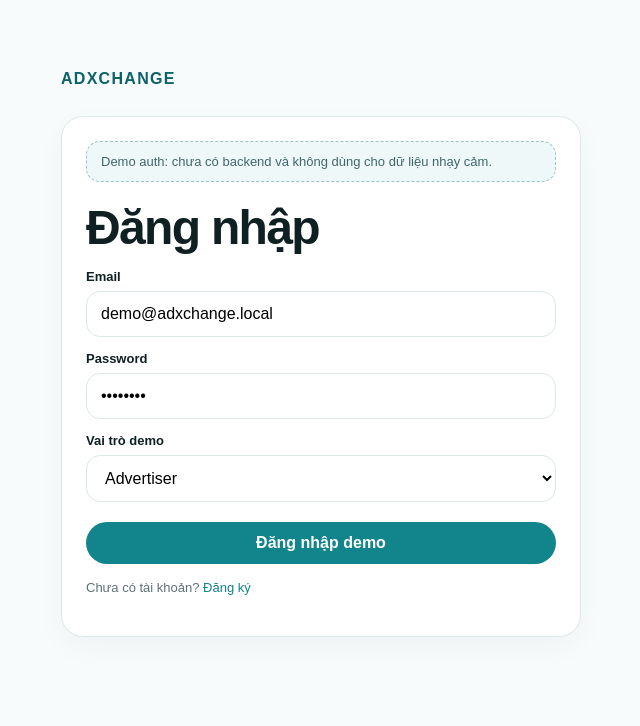
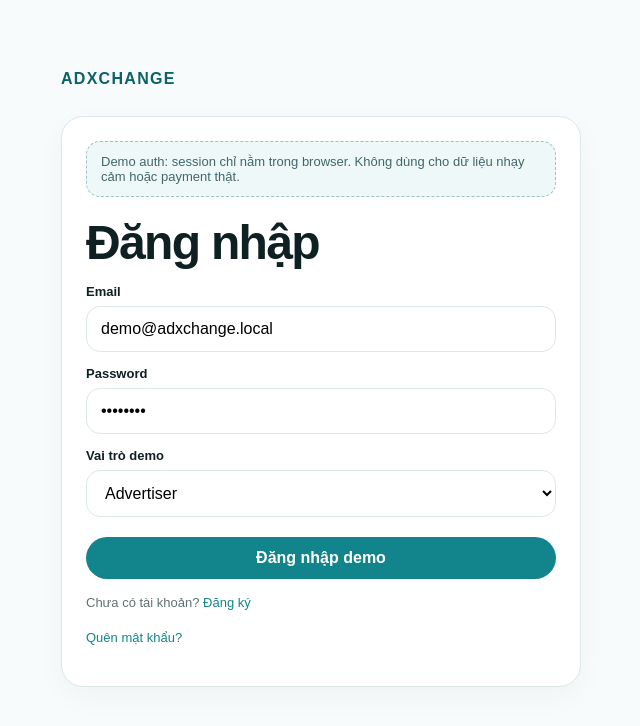
Before and after one commit to duynguyen31241020400-lang/adxchange, a Next.js app: page /login in a window 1280 px wide. Shown: the top 726 px of the page, without its empty margins (319-959 px from the left). Built offline with nearby package versions, Linux system fonts and the light colour scheme.

Commit message:
feat: add market-validation auth, analytics and publisher onboarding

```diff
--- /dev/null
+++ b/src/app/forgot-password/page.tsx
@@ -0,0 +1,2 @@
+import Link from 'next/link';
+export default function ForgotPassword(){return <main className="container" style={{maxWidth:520,padding:'70px 0'}}><Link className="brand" href="/">ADXCHANGE</Link><div className="card" style={{marginTop:28}}><div className="demo-note">UX prototype only. Production response must not reveal whether an email exists.</div><h2>Quên mật khẩu</h2><div className="field"><label>Email</label><input placeholder="you@company.com"/></div><button className="btn btn-primary" style={{marginTop:18}}>Gửi hướng dẫn demo</button></div></main>}
--- a/src/app/login/page.tsx
+++ b/src/app/login/page.tsx
@@ -1,8 +1,11 @@
 'use client';
 import Link from 'next/link';
+import { useRouter } from 'next/navigation';
 import { useState } from 'react';
+import { roleHome, saveDemoSession, type DemoRole } from '@/modules/identity/mock-auth';
+import { track } from '@/infrastructure/analytics';
 
 export default function LoginPage(){
- const [role,setRole]=useState('advertiser');
- return <main className="container" style={{maxWidth:520,padding:'70px 0'}}><Link className="brand" href="/">ADXCHANGE</Link><div className="card" style={{marginTop:28}}><div className="demo-note">Demo auth: chưa có backend và không dùng cho dữ liệu nhạy cảm.</div><h2>Đăng nhập</h2><div className="field"><label>Email</label><input defaultValue="demo@adxchange.local"/></div><div className="field" style={{marginTop:14}}><label>Password</label><input type="password" defaultValue="demo1234"/></div><div className="field" style={{marginTop:14}}><label>Vai trò demo</label><select value={role} onChange={e=>setRole(e.target.value)}><option value="advertiser">Advertiser</option><option value="publisher">Publisher</option><option value="ops">Ops</option></select></div><Link style={{marginTop:20,width:'100%'}} className="btn btn-primary" href={role==='advertiser'?'/app/advertiser/dashboard':role==='publisher'?'/earner/dashboard':'/ops/dashboard'}>Đăng nhập demo</Link><p style={{fontSize:13}}>Chưa có tài khoản? <Link href="/register" style={{color:'var(--brand)'}}>Đăng ký</Link></p></div></main>
+ const router=useRouter(); const [role,setRole]=useState<DemoRole>('advertiser'); const [email,setEmail]=useState('demo@adxchange.local');
+ return <main className="container" style={{maxWidth:520,padding:'70px 0'}}><Link className="brand" href="/">ADXCHANGE</Link><div className="card" style={{marginTop:28}}><div className="demo-note">Demo auth: session chỉ nằm trong browser. Không dùng cho dữ liệu nhạy cảm hoặc payment thật.</div><h2>Đăng nhập</h2><div className="field"><label>Email</label><input value={email} onChange={e=>setEmail(e.target.value)}/></div><div className="field" style={{marginTop:14}}><label>Password</label><input type="password" defaultValue="demo1234"/></div><div className="field" style={{marginTop:14}}><label>Vai trò demo</label><select value={role} onChange={e=>setRole(e.target.value as DemoRole)}><option value="advertiser">Advertiser</option><option value="publisher">Publisher</option><option value="ops">Ops</option></select></div><button style={{marginTop:20,width:'100%'}} className="btn btn-primary" onClick={()=>{saveDemoSession({email,role});track({name:'login_completed',properties:{role}});router.push(roleHome(role));}}>Đăng nhập demo</button><p style={{fontSize:13}}>Chưa có tài khoản? <Link href="/register" style={{color:'var(--brand)'}}>Đăng ký</Link></p><p style={{fontSize:13}}><Link href="/forgot-password" style={{color:'var(--brand)'}}>Quên mật khẩu?</Link></p></div></main>;
 }
--- /dev/null
+++ b/src/app/ops/playbacks/page.tsx
@@ -0,0 +1,2 @@
+import { AppShell } from '@/shared/site';
+export default function Page(){return <AppShell role="ops" title="Playbacks"><div className="card"><div className="demo-note">Playback/proof-of-play semantics chưa được business khóa. Route này chừa boundary cho delivery module và backend telemetry.</div><h3>Playback verification shell</h3><p>Future data: screen, creative, server/device timestamps, verification state and proof asset.</p></div></AppShell>}
--- a/src/app/register/page.tsx
+++ b/src/app/register/page.tsx
@@ -1,7 +1,7 @@
 import Link from 'next/link';
+import { RegisterForm } from '@/modules/identity/register-form';
 
 export default async function RegisterPage({ searchParams }: { searchParams: Promise<{ role?: string }> }){
- const params = await searchParams;
- const preset = params.role === 'publisher' ? 'publisher' : 'advertiser';
- return <main className="container" style={{maxWidth:620,padding:'70px 0'}}><Link className="brand" href="/">ADXCHANGE</Link><div className="card" style={{marginTop:28}}><div className="demo-note">Prototype registration để đo willingness-to-start; chưa tạo user thật.</div><h2>Tạo tài khoản</h2><div className="form-grid"><div className="field"><label>Họ tên</label><input placeholder="Nguyễn Văn A"/></div><div className="field"><label>Email</label><input placeholder="you@company.com"/></div><div className="field"><label>Điện thoại</label><input placeholder="09..."/></div><div className="field"><label>Vai trò</label><select defaultValue={preset}><option value="advertiser">Advertiser</option><option value="publisher">Publisher</option></select></div><div className="field"><label>Công ty / địa điểm</label><input placeholder="Business name"/></div><div className="field"><label>Password</label><input type="password" placeholder="••••••••"/></div></div><Link href={preset==='publisher'?'/earner/dashboard':'/app/advertiser/dashboard'} className="btn btn-primary" style={{marginTop:20}}>Tiếp tục với demo</Link></div></main>
+ const params = await searchParams; const preset = params.role === 'publisher' ? 'publisher' : 'advertiser';
+ return <main className="container" style={{maxWidth:620,padding:'70px 0'}}><Link className="brand" href="/">ADXCHANGE</Link><RegisterForm preset={preset}/></main>;
 }
--- /dev/null
+++ b/src/infrastructure/analytics.ts
@@ -0,0 +1,12 @@
+'use client';
+
+export type AnalyticsEvent = { name: string; properties?: Record<string, string | number | boolean> };
+
+export function track(event: AnalyticsEvent) {
+  if (typeof window === 'undefined') return;
+  const key = 'adx_demo_analytics';
+  const current = JSON.parse(localStorage.getItem(key) || '[]') as Array<AnalyticsEvent & { at: string }>;
+  current.push({ ...event, at: new Date().toISOString() });
+  localStorage.setItem(key, JSON.stringify(current.slice(-200)));
+  window.dispatchEvent(new CustomEvent('adx:analytics', { detail: event }));
+}
--- /dev/null
+++ b/src/modules/identity/mock-auth.ts
@@ -0,0 +1,25 @@
+'use client';
+
+export type DemoRole = 'advertiser' | 'publisher' | 'ops';
+export type DemoSession = { email: string; role: DemoRole };
+
+const KEY = 'adx_demo_session';
+
+export function saveDemoSession(session: DemoSession) {
+  if (typeof window !== 'undefined') localStorage.setItem(KEY, JSON.stringify(session));
+}
+
+export function getDemoSession(): DemoSession | null {
+  if (typeof window === 'undefined') return null;
+  const raw = localStorage.getItem(KEY);
+  if (!raw) return null;
+  try { return JSON.parse(raw) as DemoSession; } catch { return null; }
+}
+
+export function clearDemoSession() {
+  if (typeof window !== 'undefined') localStorage.removeItem(KEY);
+}
+
+export function roleHome(role: DemoRole) {
+  return role === 'advertiser' ? '/app/advertiser/dashboard' : role === 'publisher' ? '/earner/dashboard' : '/ops/dashboard';
+}
```
Also changed, not shown: src/app/earner/onboarding/page.tsx (added, +7 -0 lines), src/modules/identity/logout-button.tsx (added, +9 -0 lines), src/modules/identity/register-form.tsx (added, +10 -0 lines), src/shared/site.tsx (+5 -20 lines), 2 other files (tests, documents, lock files or other folders).
